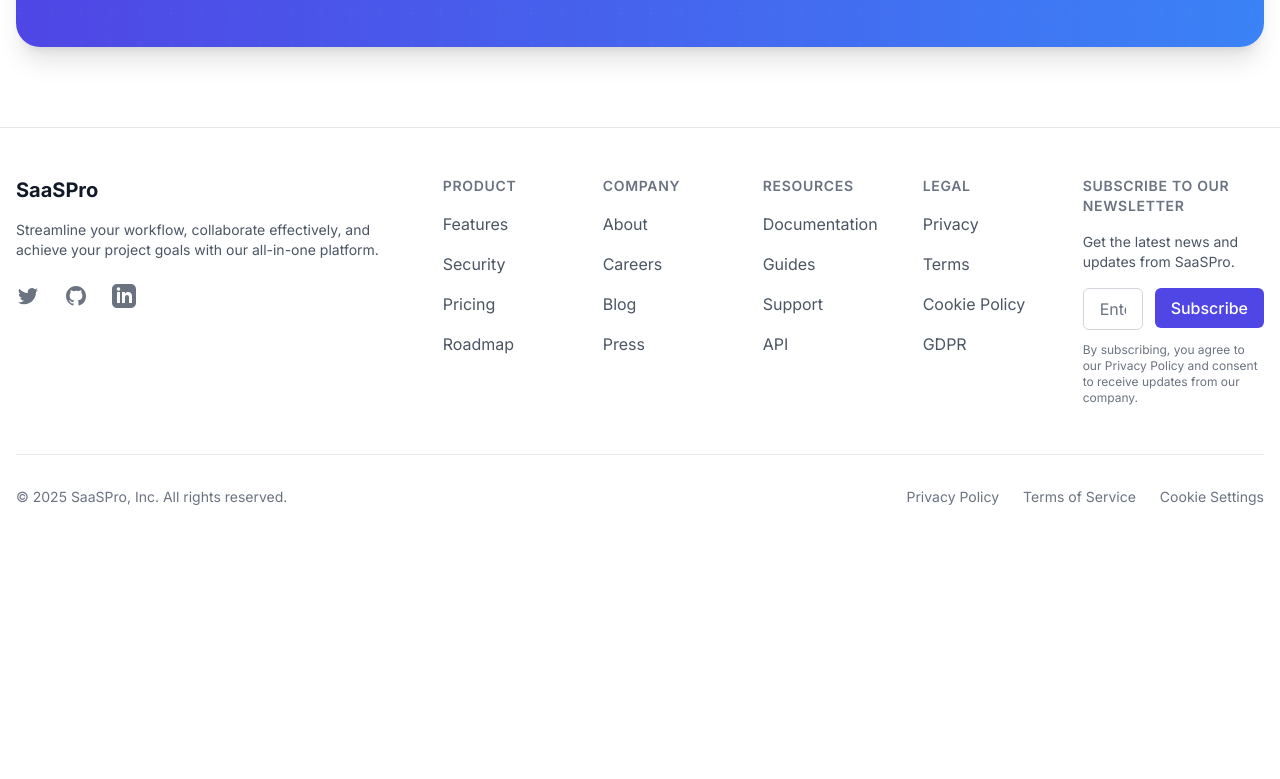
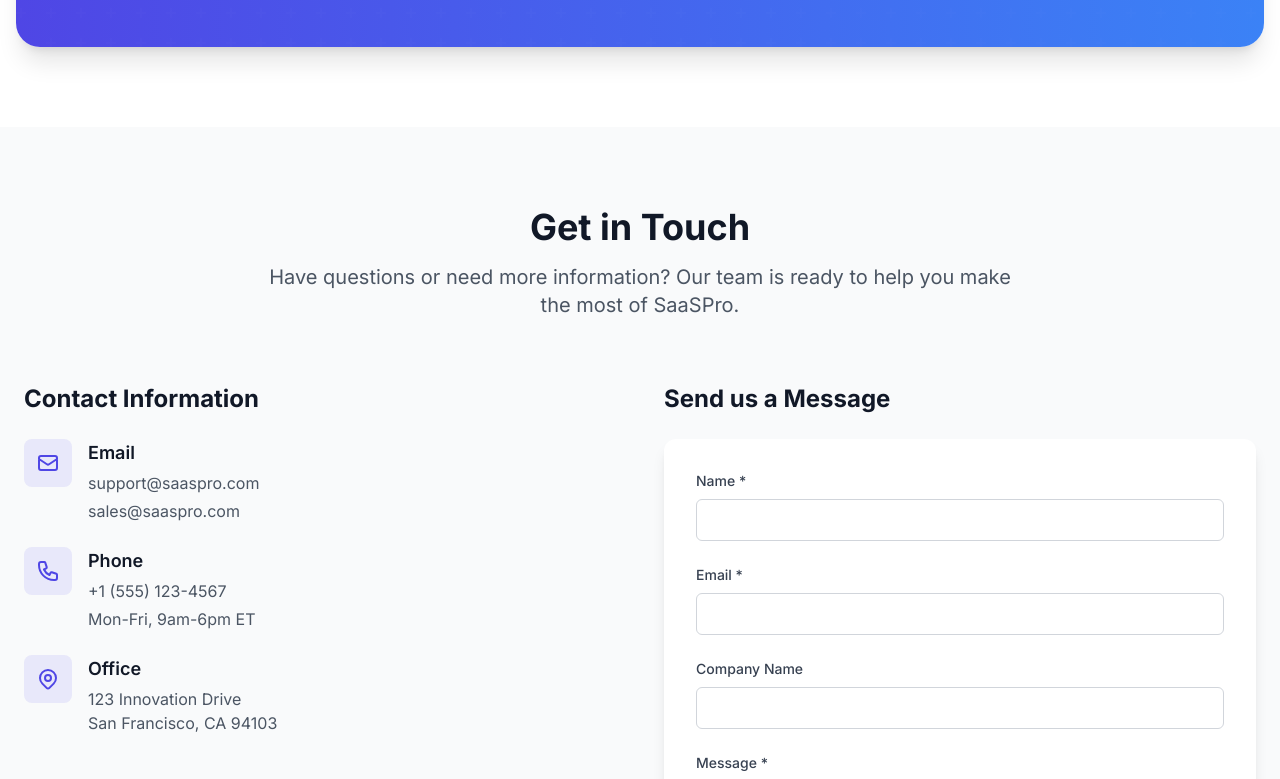
Before and after one commit to Dennis-Rudiger/SaaS, a React (Vite) app: page / in a window 1280 px wide. Shown: the part 5440-6219 px from the top of the page. Before the commit the page ends 5995 px from the top, so only its background shows below. Built offline with nearby package versions, Linux system fonts and the light colour scheme.

Commit message:
add ContactSection to LandingPage component

```diff
--- a/src/pages/LandingPage.jsx
+++ b/src/pages/LandingPage.jsx
@@ -6,6 +6,7 @@ import FeaturesSection from '../components/FeaturesSection';
 import TestimonialsSection from '../components/TestimonialsSection';
 import PricingSection from '../components/PricingSection';
 import FAQSection from '../components/FAQSection';
+import ContactSection from '../components/ContactSection';
 import CTASection from '../components/CTASection';
 import { trackPageView } from '../utils/analytics';
 import { scrollToTop } from '../utils/ScrollToSection';
@@ -29,6 +30,7 @@ const LandingPage = () => {
         <PricingSection />
         <FAQSection />
         <CTASection />
+        <ContactSection/>
       </main>
       <Footer />
     </div>
```
